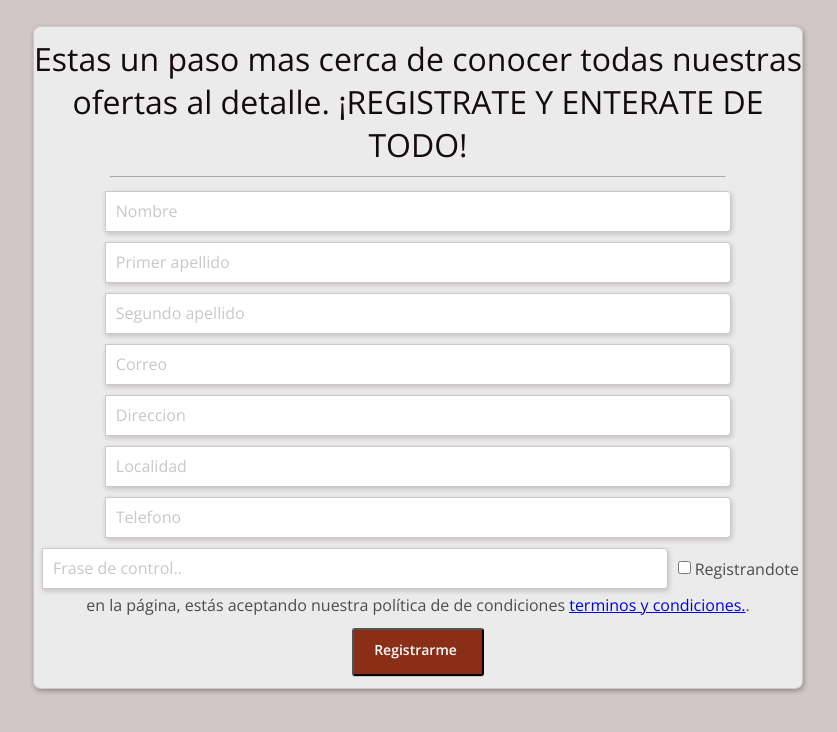
After one commit to Jocargi/trabajoPhp, a PHP site: page /formularioRegistro.php in a window 1280 px wide. The commit adds this page. Shown: the top 732 px of the page, without its empty margins (222-1059 px from the left). Run offline with PHP 8.4, Linux system fonts and the light colour scheme; some libraries are stand-ins or nearby versions.

Commit message:
Formulario de agregar cliente casi terminado.

```diff
--- /dev/null
+++ b/main/formularioRegistro.php
@@ -0,0 +1,44 @@
+<!DOCTYPE html>
+<html lang="en">
+<head>
+    <meta charset="UTF-8">
+    <meta http-equiv="X-UA-Compatible" content="IE=edge">
+    <meta name="viewport" content="width=device-width, initial-scale=1.0">
+    <title>REGISTRO</title>
+    <link href='https://fonts.googleapis.com/css?family=Open+Sans:400,300,300italic,400italic,600' rel='stylesheet' type='text/css'>
+    <link href="stylesRegistro.css" rel="stylesheet" type="text/css">
+    <script src="https://use.fontawesome.com/6a4ab084c1.js"></script>
+</head>
+<body>
+
+
+<div class="testbox">
+  <h1>Estas un paso mas cerca de conocer todas nuestras ofertas al detalle. ¡REGISTRATE Y ENTERATE DE TODO!</h1>
+
+  <hr>
+  <form action="" method="POST">
+  <input type="text" name="name" id="name" placeholder="Nombre" required/>
+
+  <input type="text" name="primer-apellido" id="primer-apellido" placeholder="Primer apellido" required/>
+
+  <input type="text" name="segundo-apellido" id="segundo-apellido" placeholder="Segundo apellido" required/>
+
+  <input type="text" name="correo" id="correo" placeholder="Correo" required/>
+
+  <input type="text" name="direccion" id="direccion" placeholder="Direccion" required/>
+
+  <input type="text" name="localidad" id="localidad" placeholder="Localidad" required/>
+
+  <input type="text" name="telefono" id="telefono" placeholder="Telefono" required/>
+
+  <input type="text" name="codigo-acceso" id="codigo-acceso" placeholder="Frase de control.." required/>
+
+  <input type="checkbox" name="terms" required> Registrandote en la p&aacute;gina, est&aacute;s aceptando nuestra pol&iacute;tica de de condiciones
+        <a href="http://www.globalacademyjobs.com/terms.aspx">terminos y condiciones.</a>.
+
+  <input type="submit" value="Registrarme" name="enviar">
+  </form>
+</div>
+
+</body>
+</html>
--- a/main/index.html
+++ b/main/index.php
@@ -13,7 +13,7 @@
             <div class="parte-superior-izquierda">
                 <a href="index.html">Tarifa Dreams</a>
             </div>
-            <a href="index.html"><img src="images/logo.png" alt="logo"></a>
+            <a href="formularioRegistro.php"><img src="images/logo.png" alt="logo"></a>
             <div class="parte-superior-derecha">
             </div>
         </div>
--- /dev/null
+++ b/main/stylesRegistro.css
@@ -0,0 +1,93 @@
+body, div, dl, dt, dd, ul, ol, li, h1, h2, h3, h4, h5, h6,
+pre, form, fieldset, input, textarea, p, blockquote, th, td {
+  padding:0;
+  margin:0;}
+
+fieldset, img {border:0}
+
+ol, ul, li {list-style:none}
+
+:focus {outline:none}
+
+body,
+input,
+textarea {
+  font-family: 'Open Sans', sans-serif;
+  font-size: 16px;
+  color: #4c4c4c;
+}
+
+p {
+  font-size: 1.3em;
+  text-align: justify;
+  width: 70%;
+  padding-left: 55px;
+}
+
+h1 {
+  font-size: 32px;
+  font-weight: 300;
+  color: #140c0c;
+  padding-top: 10px;
+  margin-bottom: 10px;
+}
+
+html{
+  background-color: #d1c7c7;
+}
+
+.testbox {
+  margin: 2% auto;
+  width: 60%;
+  border-radius: 8px/7px;
+  background-color: #ebebeb;
+  box-shadow: 1px 2px 5px rgba(0,0,0,.31);
+  border: solid 1px #cbc9c9;
+  text-align: center;
+}
+
+
+hr{
+  color: #a9a9a9;
+  opacity: 0.8;
+  width: 80%;
+}
+
+input[type=text]{
+  display: inline-block;
+  margin: 5px;
+  width: 80%;
+  height: 39px;
+  border-radius: 0px 4px 4px 0px/5px 5px 4px 4px;
+  background-color: #fff;
+  box-shadow: 1px 2px 5px rgba(44, 24, 10, 0.2);
+  border: solid 1px #cbc9c9;
+  padding-left: 10px;
+}
+
+input[type="radio"]{
+    display: block;
+}
+
+::placeholder{
+    opacity: 0.4;
+}
+
+input[type="submit"] {
+  font-size: 14px;
+  font-weight: 600;
+  margin: 12px;
+  color: white;
+  padding: 10px 25px 15px 20px;
+  text-decoration: none;
+  border-radius: 3px;
+  background-color: #8a2e17;
+  box-shadow: 0 1px rgba(0, 0, 0, 0.15);
+  transition: all 0.22s linear 0s;
+}
+
+input[type="submit"]:hover {
+  top: 3px;
+  background-color:#3f3732;
+  box-shadow: none;
+}
```
